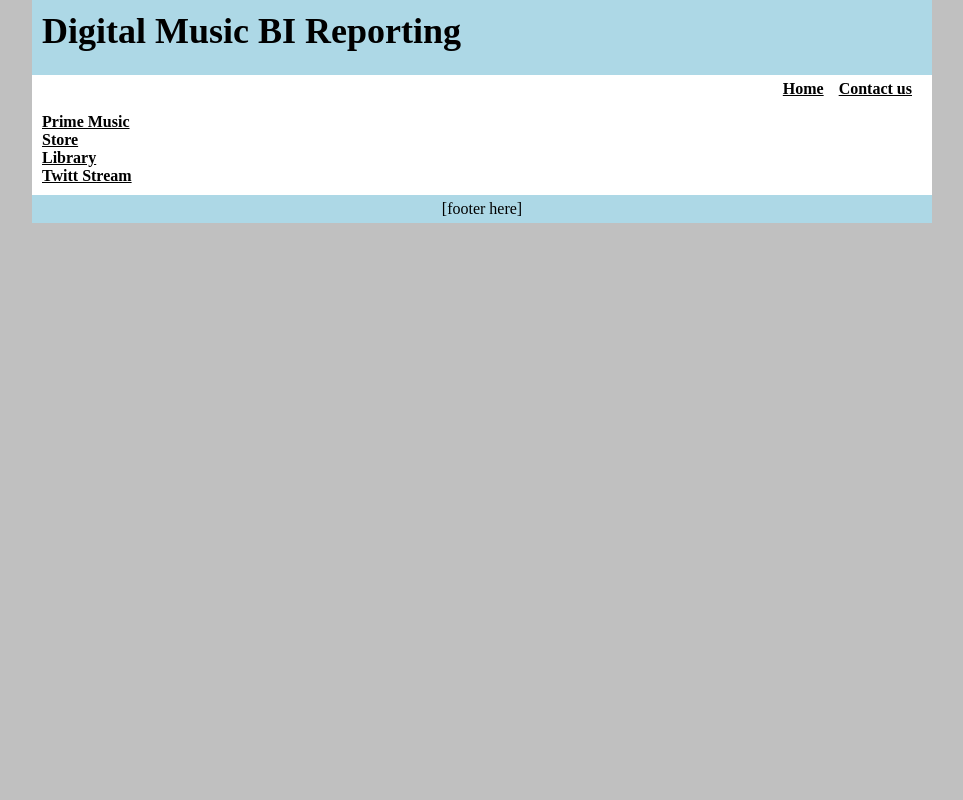
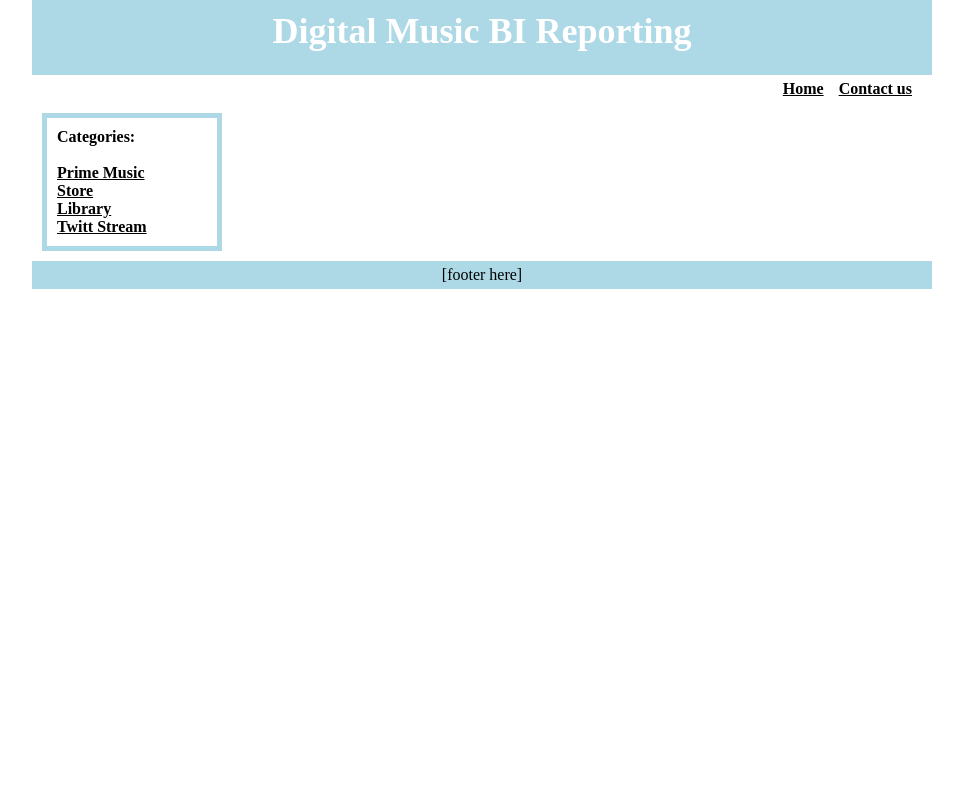
Before and after one commit to andelgado53/dm_site, a Django app: page /reporting/ in a window 1280 px wide. Shown: the whole page, without its empty margins (158-1121 px from the left). Run offline with Django 3.2, Linux system fonts and the light colour scheme; data comes from the database, SQL or seed files in the repository; both versions use the stored data as it was after the commit; parts of the project's set-up code (start-up, migrations or seed data) failed here and were passed over.

Commit message:
more changes

```diff
--- a/dmsite/dmsite/urls.py
+++ b/dmsite/dmsite/urls.py
@@ -14,5 +14,5 @@ urlpatterns = patterns('',
     #(r'^', include('reporting.urls')),
     url(r'^reporting/$', 'reporting.views.index'),
     url(r'^reporting/(?P<category>\w+)/$', 'reporting.views.report_request'),
-    url(r'^reporting/results/robin$', 'reporting.views.display_results'),
+    url(r'^reporting/[a-z]+_[a-z]+/results/$', 'reporting.views.display_results'),
 )
--- a/dmsite/reporting/models.py
+++ b/dmsite/reporting/models.py
@@ -19,7 +19,23 @@ class Tables(models.Model):
 class prm_trcks_added(models.Model):
 
 	year = models.IntegerField()
-	month = models.IntegerField(blank=True)
-	week = models.IntegerField(blank=True)
+	month = models.IntegerField(blank=True, null=True)
+	week = models.IntegerField(blank=True,null=True)
 	prm_trcks_added = models.IntegerField()
 	customers = models.IntegerField()
+
+class prm_albms_added(models.Model):
+
+	year = models.IntegerField()
+	month = models.IntegerField(blank=True, null=True)
+	week = models.IntegerField(blank=True, null=True)
+	prm_albms_added = models.IntegerField()
+	customers = models.IntegerField()
+
+class prm_plst_added(models.Model):
+
+	year = models.IntegerField()
+	month = models.IntegerField(blank=True, null=True)
+	week = models.IntegerField(blank=True, null=True)
+	prm_plst_added = models.IntegerField()
+	customers = models.IntegerField()
--- a/dmsite/reporting/static/css.css
+++ b/dmsite/reporting/static/css.css
@@ -8,7 +8,7 @@ html {
 	font-size: medium;
 }
 html,body {
-	background-color: Silver;
+	background-color: White;
 }
 .cb{
 	clear:both;
@@ -37,8 +37,9 @@ html,body {
 #banner{
 	width: 900px;
 	height: 75px;
+	text-align: center;
 	background-color: LightBlue;
-	color: Black;
+	color: White;
 	font-size: 36px;
 	font-weight: bold;
 	position: relative;
@@ -113,3 +114,9 @@ a.skip_link{
 	background-color: LightBlue;
 	text-decoration: none;
 }
+div.ex {
+    width: automatic;
+    padding: 10px;
+    border: 5px solid LightBlue;
+    margin: 0px;
+}
--- a/dmsite/reporting/templates/categories.html
+++ b/dmsite/reporting/templates/categories.html
@@ -1,5 +1,9 @@
 
+
+<div class="ex">
 <ul>
+	<h4> Categories: <h4>
+	<br>
 	{% for category in category_list %}
 
 	<li><a href="/reporting/{{ category.name }}/">{{ category.description }}</a></li>
@@ -9,5 +13,5 @@
 
 	{% endfor %}
 </ul>
-
+</div>
 <div class="cb"></div>
--- a/dmsite/reporting/templates/report.html
+++ b/dmsite/reporting/templates/report.html
@@ -24,7 +24,7 @@
 				<br>
 				</div>
 
-				<form action="/reporting/results/robin">
+				<form action="/reporting/{{ category }}/results">
 				<select name="report">
 				{% for table in tables %}
 				<option value="{{ table.name }}">{{ table.description }}</option>
@@ -32,7 +32,7 @@
 
 				</select>
 				<br><br>
-				<input type="radio" name="period" value="weekly">Weekly
+				<input type="radio" name="period" value="weekly" checked="checked">Weekly
 				<input type="radio" name="period" value="monthly">Monthly
 
 				</br><br>
--- a/dmsite/reporting/views.py
+++ b/dmsite/reporting/views.py
@@ -1,6 +1,6 @@
 from django.shortcuts import render
 from django.http import HttpResponse
-from django.shortcuts import render_to_response
+from django.shortcuts import render_to_response, get_object_or_404, get_list_or_404
 from django.db.models import get_model
 from reporting.models import Categories, Tables, prm_trcks_added
 
@@ -9,22 +9,31 @@ from reporting.models import Categories, Tables, prm_trcks_added
 def index(request):
 
 	category_list = Categories.objects.all()
-
 	return render_to_response('index.html', {'category_list': category_list})
 
 def report_request(request, category):
+	""" use the category to search table 'tables' for for tables under that category to display in drop down menu"""
 
-	""" use the category to search table 'tables' for for tables under that category to display in drop down menu"""
-	tables = Tables.objects.filter(category= category)
-
+	tables = get_list_or_404(Tables, category= category)
 	display_category = category.replace('_', ' ').title()
-
-	return render_to_response('report.html', {'category_header' : display_category, 'tables': tables})
+	return render_to_response('report.html', {'category_header' : display_category, 'tables': tables, 'category': category})
 
 def display_results(request):
 
+	#maper= {'weekly': week__isnull, 'monthly': month__isnull}
 	table_name = request.GET['report']
+	period = request.GET['period']
 	table_desc = Tables.objects.get(name = table_name).description
-	table = get_model('reporting', table_name).objects.all()
+	#table = get_model('reporting', table_name).objects.all()
+	if period == 'weekly':
+		table = get_model('reporting', table_name).objects.filter(week__isnull=False)
+	else:
+		table = get_model('reporting', table_name).objects.filter(week__isnull=True)
 	return render(request, 'results.html', {'results': table, 'table_description': table_desc} )
-	#return render_to_response('results.html',{'results': table})
+
+
+def pop_table():
+
+	data= {'year':2014, 'month':6, 'week':25, 'prm_trcks_added':150, 'customers': 15}
+	a = prm_trcks_added(**data)
+	a.save()
```
Also changed, not shown: dmsite/db.sqlite3, 8 other files.
